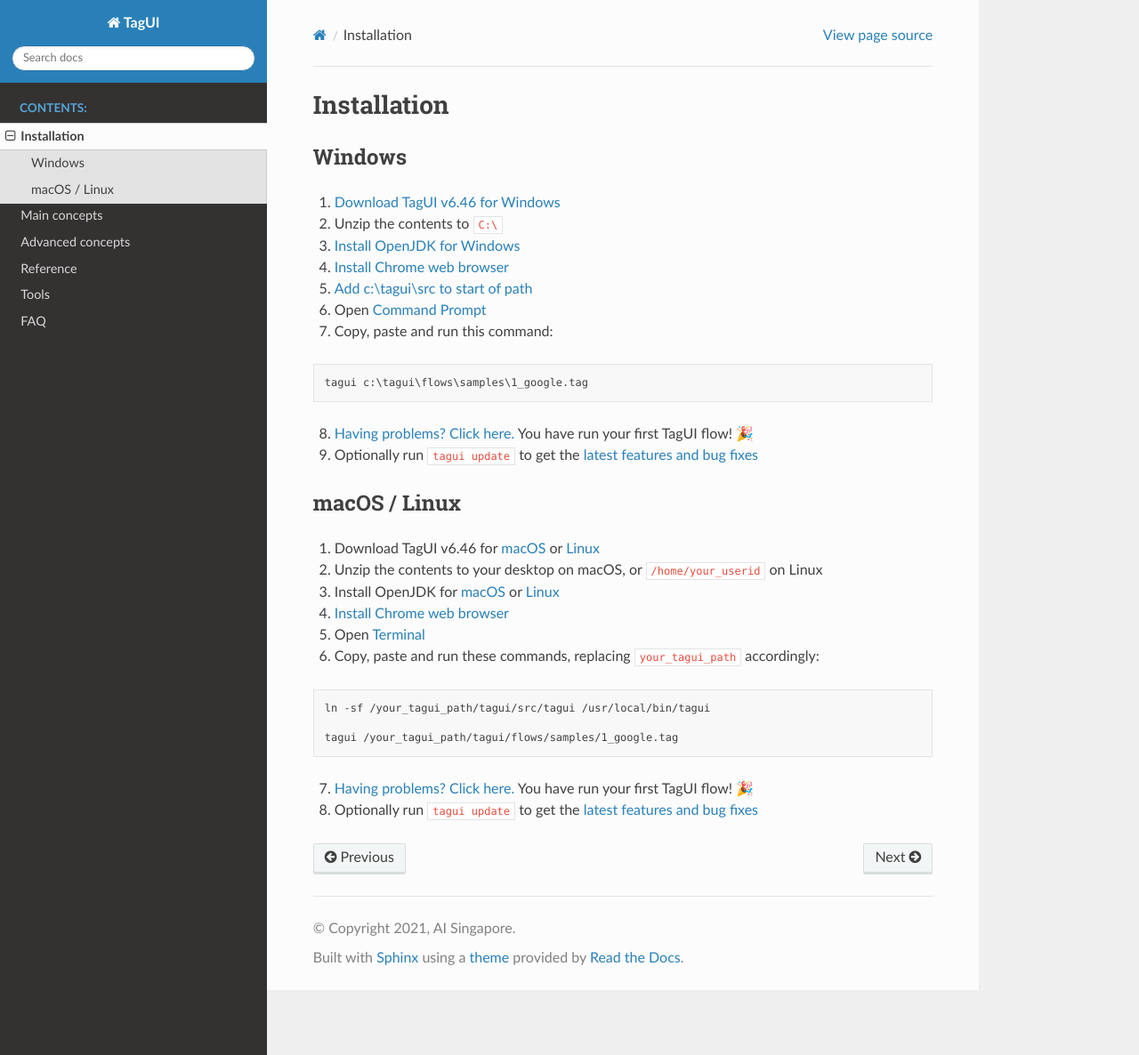
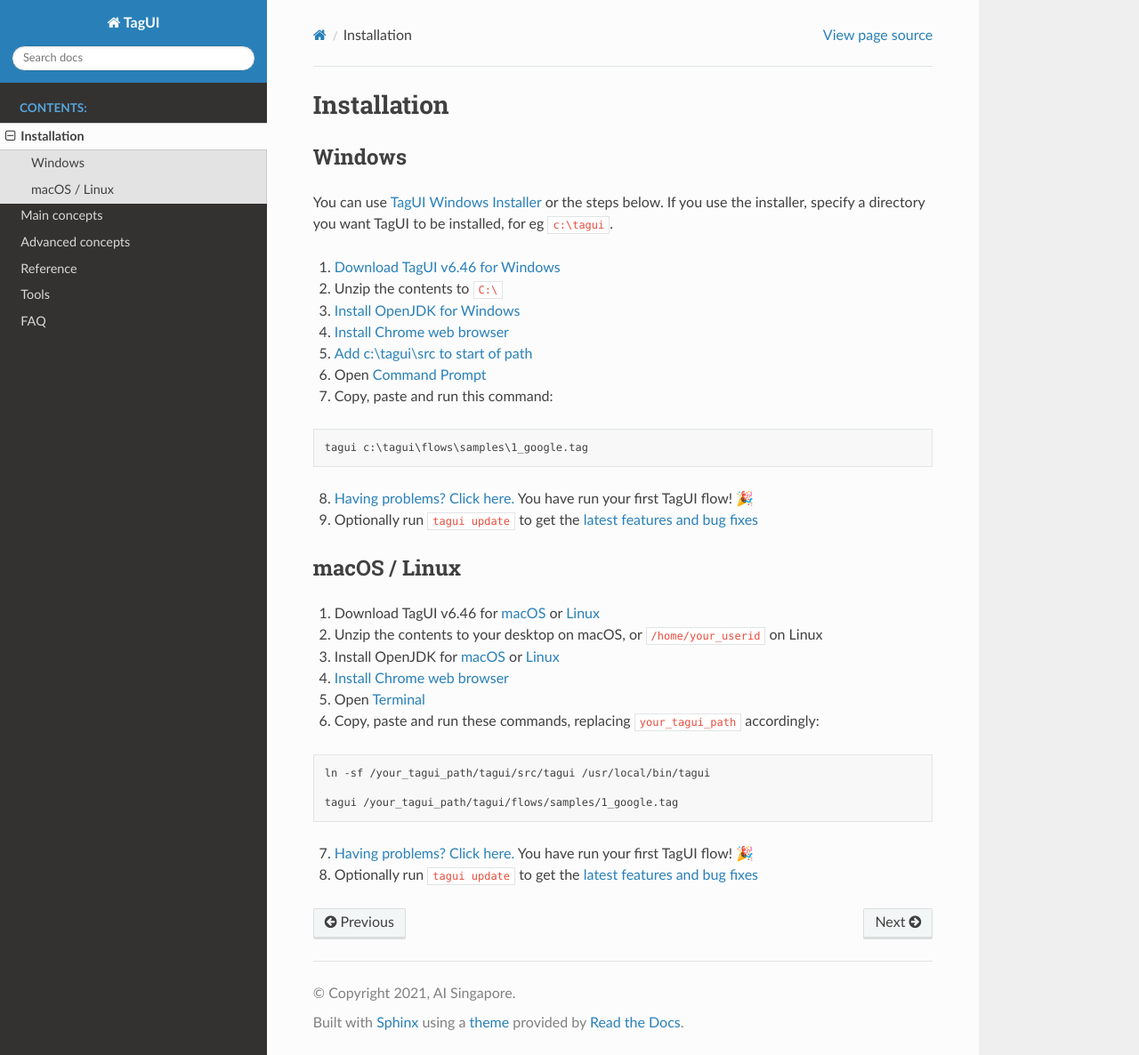
Before and after one commit to aisingapore/TagUI, a Sphinx documentation site: the page built from docs/setup.rst, in a window 1280 px wide and 1186 px high. Shown: the whole window at 89% size. Built offline with Sphinx 7.4.7 and the Read the Docs theme 2.0.0, drawn with Linux system fonts in a browser that asks for light colours.

Commit message:
TagUI v6.46 and Word plug-in v3 🎉
Co-Authored-By: Ruth <40910744+ruthtxh@users.noreply.github.com>

```diff
--- a/docs/setup.rst
+++ b/docs/setup.rst
@@ -3,6 +3,8 @@
 
 Windows
 -------------------------------
+
+You can use `TagUI Windows Installer <https://github.com/kelaberetiv/TagUI/releases/download/v6.46.0/TagUI_Windows.exe>`_ or the steps below. If you use the installer, specify a directory you want TagUI to be installed, for eg ``c:\tagui``.
 
 1. `Download TagUI v6.46 for Windows <https://github.com/kelaberetiv/TagUI/releases/download/v6.46.0/TagUI_Windows.zip>`_
 
```
Also changed, not shown: src/office/README.md, 1 other file.
